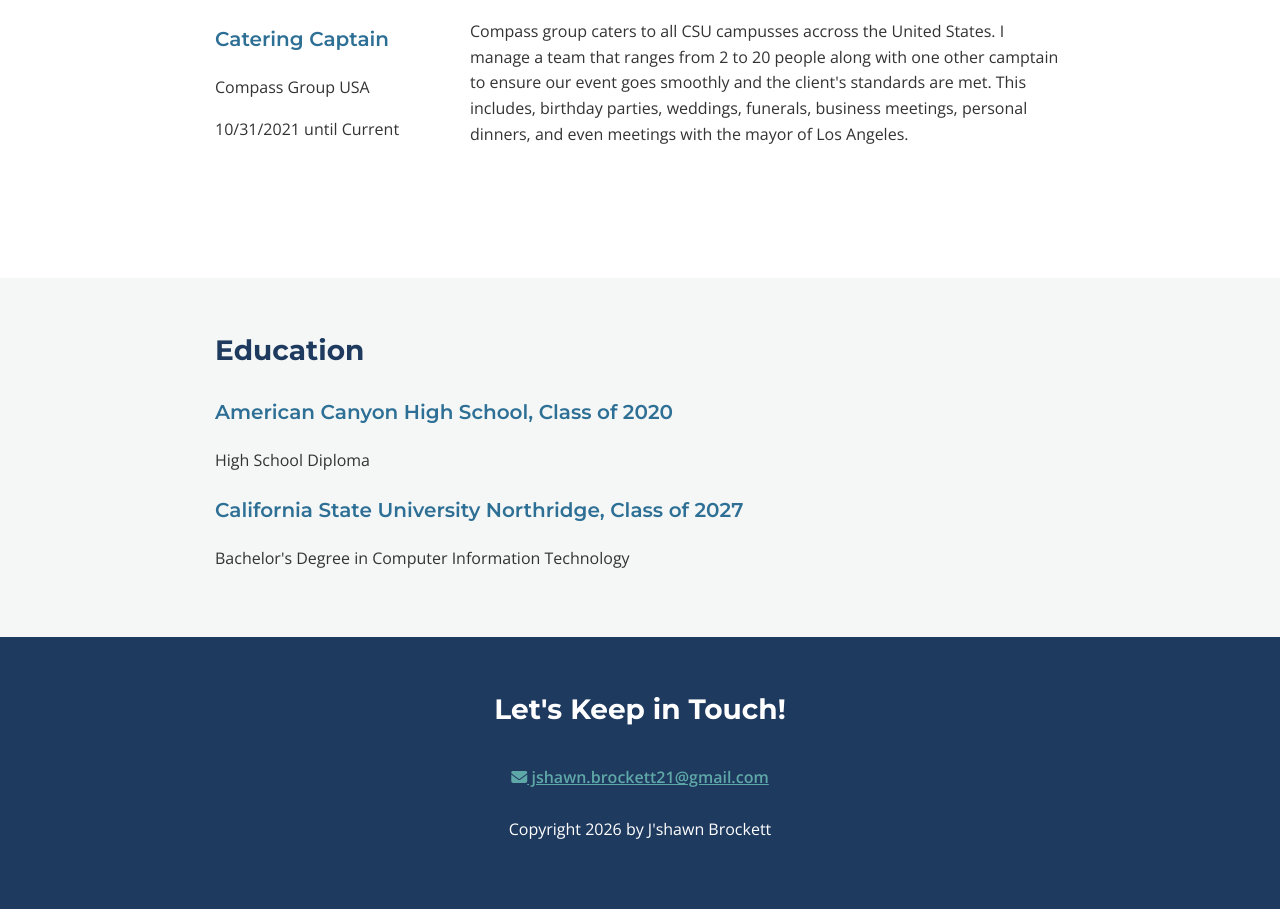
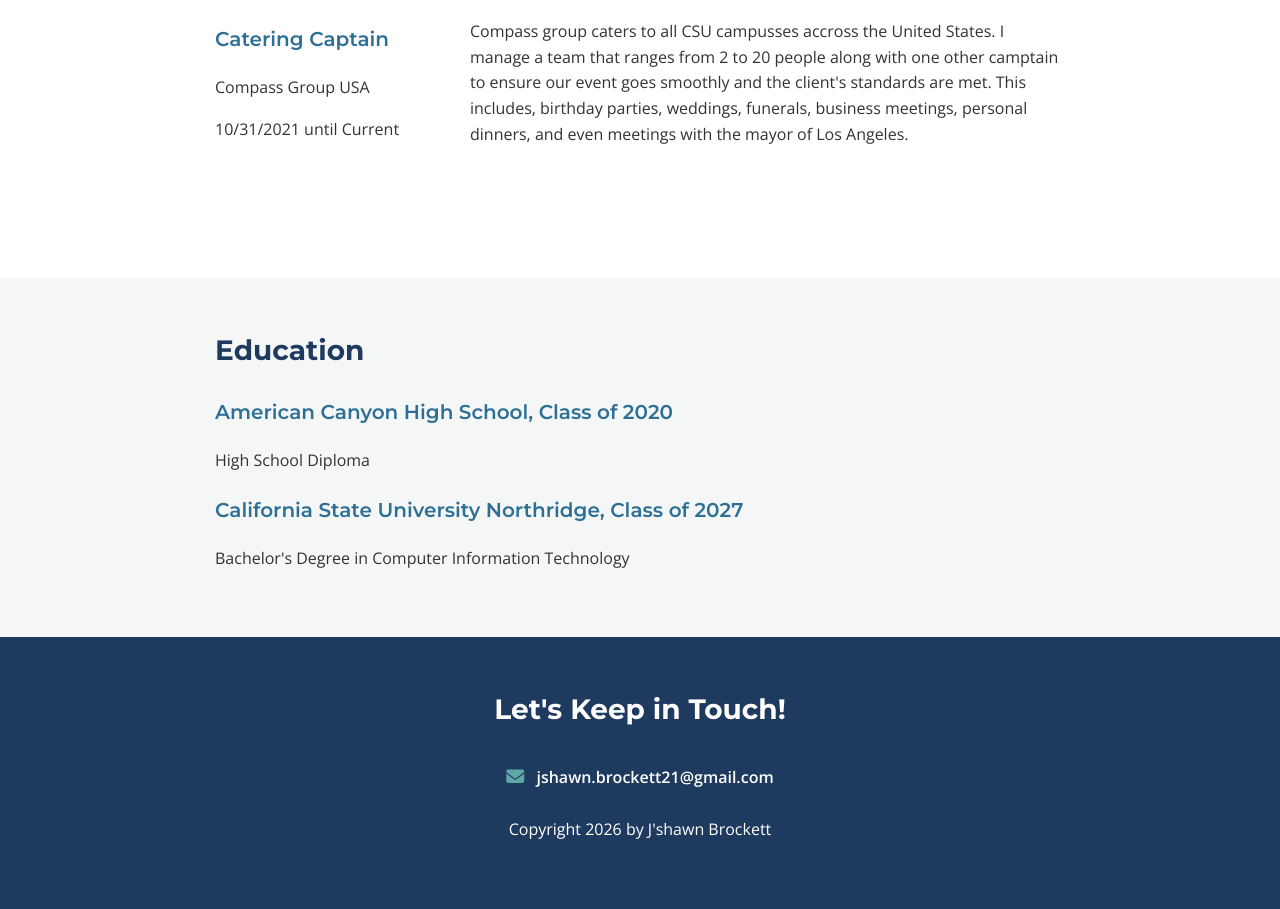
Before and after one commit to jshawnbrockett709-lab/Comp-484-HW6, a plain HTML site: page index.html in a window 1280 px wide. Shown: the part 755-1664 px from the top of the page. Drawn offline with nearby package versions, Linux system fonts and the light colour scheme; files whose address does not match are found by name.

Commit message:
Update styles.css

```diff
--- a/css/styles.css
+++ b/css/styles.css
@@ -137,10 +137,26 @@ footer h2 {
     color: white;
 }
 
+
+/* Footer Contact Icons
+------------------------------------*/
 .contact-info a {
     padding: 10px;
     display: inline-block;
+    color: white;
+    text-decoration: none;
 }
+
+.contact-info i {
+    color: #5FA8A8;
+    margin-right: 8px;
+    font-size: 18px;
+}
+
+.contact-info a:hover {
+    color: #5FA8A8;
+}
+
 
 /* Work Experience
 ------------------------------------*/
```
